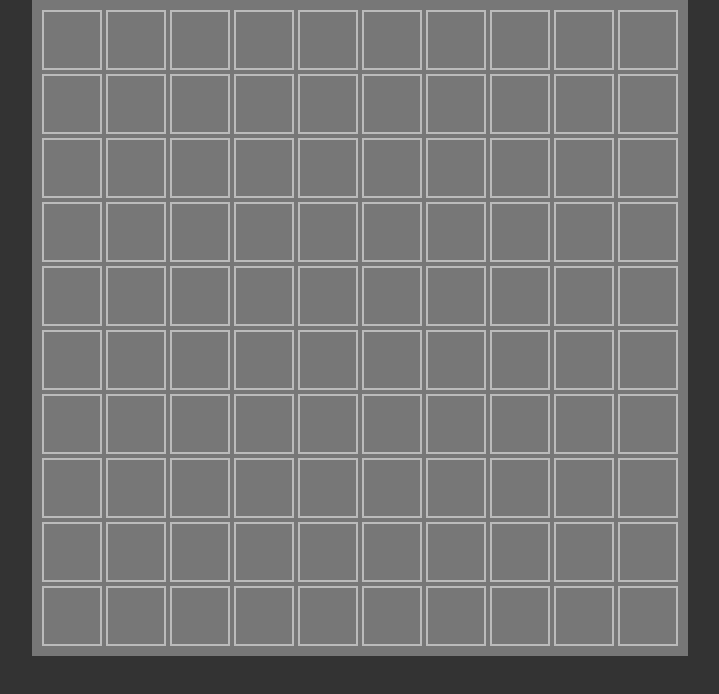
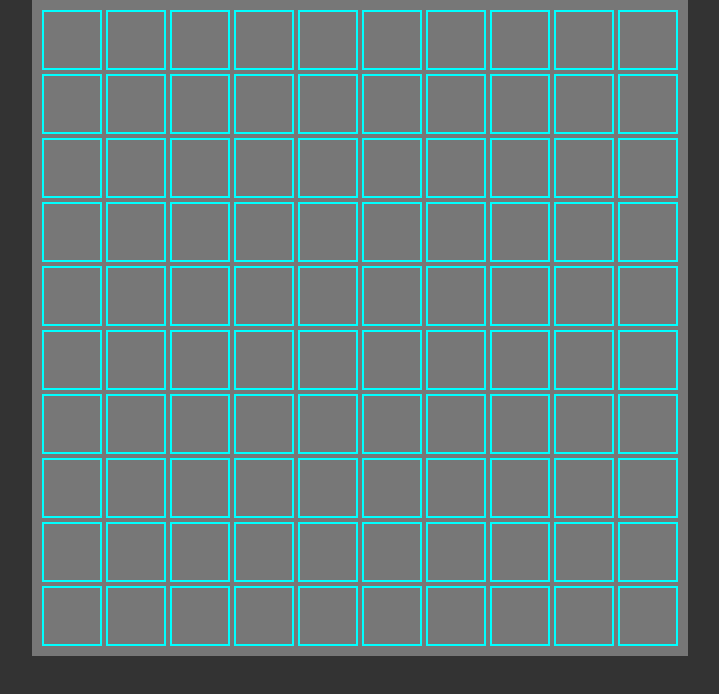
Before and after one commit to sethgonzales/Minesweeper, a website built with webpack: page src/index.html in a window 1280 px wide. Shown: the whole page, without its empty margins (280-999 px from the left). Built offline with nearby package versions, Linux system fonts and the light colour scheme.

Commit message:
finish styling

```diff
--- a/src/css/styles.css
+++ b/src/css/styles.css
@@ -48,7 +48,7 @@ body {
   background-image: url("../img/youwon.jpeg");
   background-size: cover;
   background-position: center;
-  opacity: 0.8;
+  opacity: 0.7;
   z-index: 2;
 }
 
@@ -71,7 +71,7 @@ body {
   display: flex;
   justify-content: center;
   align-items: center;
-  color: white;
-  border: 2px solid #BBB;
+  color: #8000ff;
+  border: 2px solid #00ffff;
   user-select: none;
 }
```
